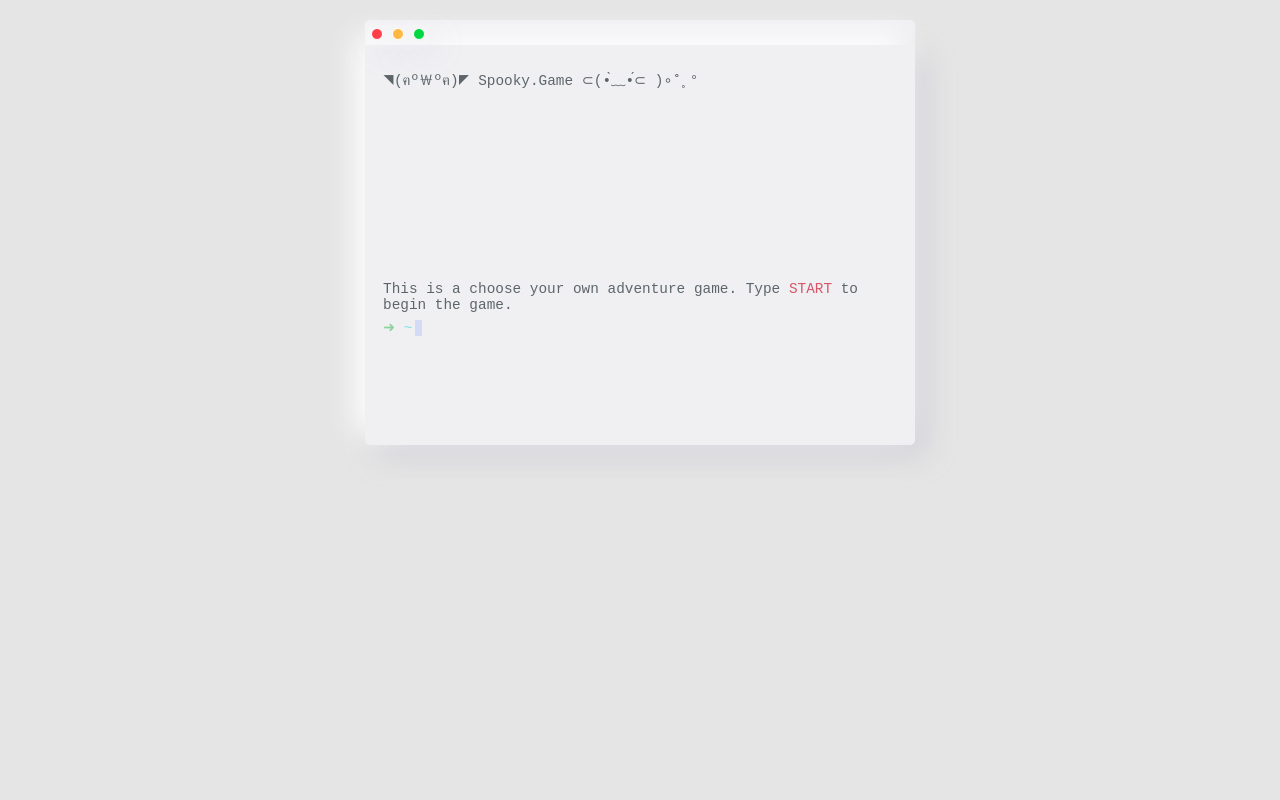
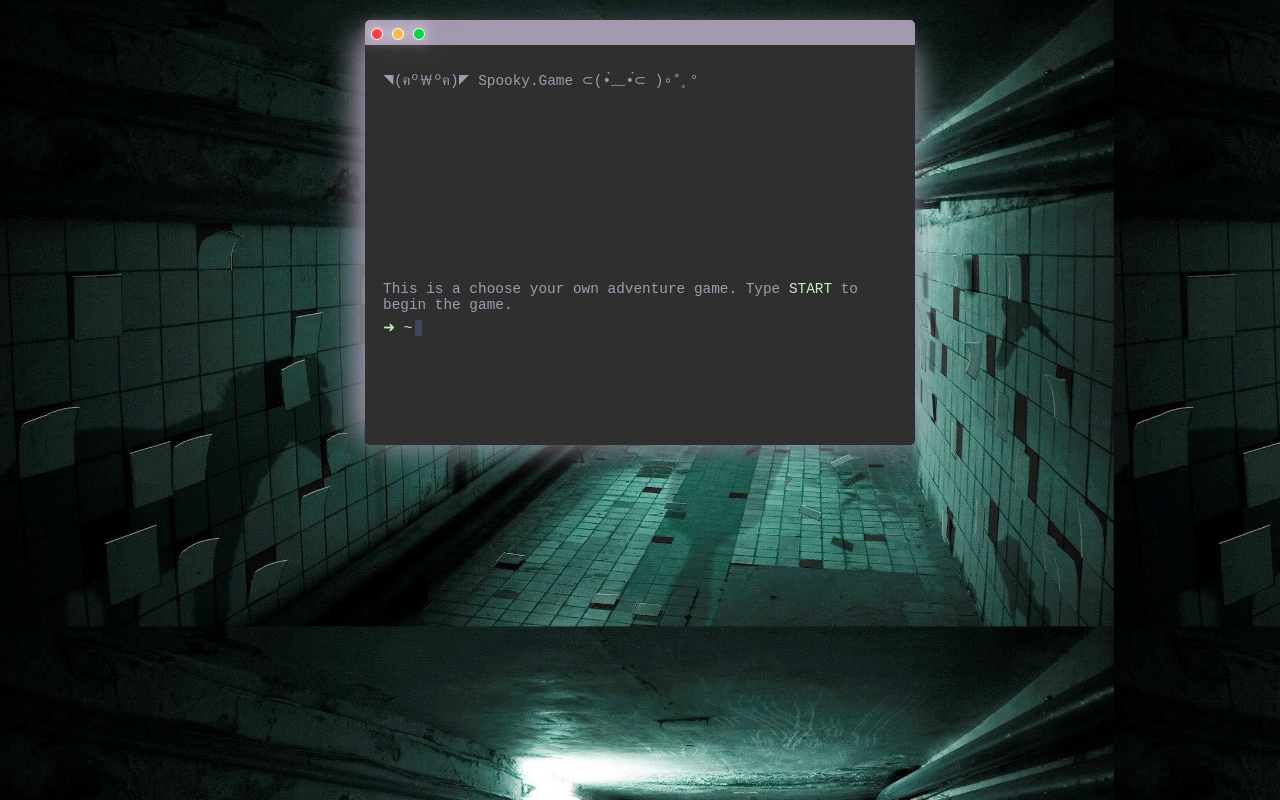
Before and after one commit to kfoley123/SpookyGameWeb, a plain HTML site: page index.html in a window 1280 px wide. Drawn offline with Linux system fonts and the light colour scheme.

Commit message:
played around with colours in CSS and added background image.

```diff
--- a/CSS/main.css
+++ b/CSS/main.css
@@ -19,7 +19,8 @@ body {
   height: 100%;
   overflow: auto;
   padding: 20px;
-  background-color: #e5e5e5;
+  background-image: url("../spookybuilding.jpeg");
+  background-size: 87%;
 }
 
 .terminal_text {
@@ -73,18 +74,18 @@ p {
   position: relative;
   font-family: "Anonymous Pro", monospace;
   font-size: 0.9em;
-  color: #5d656b;
+  color: #a599b0;
   margin-top: 5px;
 }
 
 .directory {
-  color: #75e1e7;
+  color: #c9eac1;
   font-weight: 500;
 }
 
 
 .success {
-  color: #8dd39e;
+  color: #c9eac1;
 }
 .link {
   color: #21ff80;
@@ -107,7 +108,7 @@ p {
 .code,
 .error,
 .fa-heart {
-  color: #d7566a;
+  color: #c9eac1;
 }
 
 .dummy-keyboard {
@@ -169,14 +170,14 @@ p {
   width: 550px;
   box-sizing: border-box;
   height: 25px;
-  background-color: #f0f0f3;
+  background-color: #a599b0;
   margin: 0 auto;
   border-top-right-radius: 5px;
   border-top-left-radius: 5px;
 }
 
 .fakeScreen {
-  /* background-color: #151515; */
+  background-color: #2f2f2f;
   box-sizing: border-box;
   width: 550px;
   height: 400px;
@@ -187,6 +188,5 @@ p {
   border-bottom-left-radius: 5px;
   border-bottom-right-radius: 5px;
 
-  background: #f0f0f3;
-  box-shadow: -10px -10px 30px #ffffff, 10px 10px 30px rgba(174, 174, 192, 0.4);
+  box-shadow: -10px -10px 30px #a599b0, 10px 10px 30px rgba(174, 174, 192, 0.4);
 }
```
Also changed, not shown: spookybuilding.jpeg (added).
